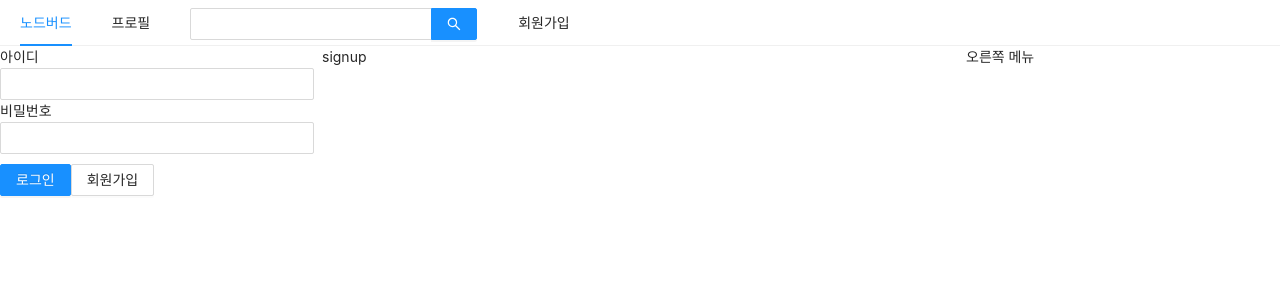
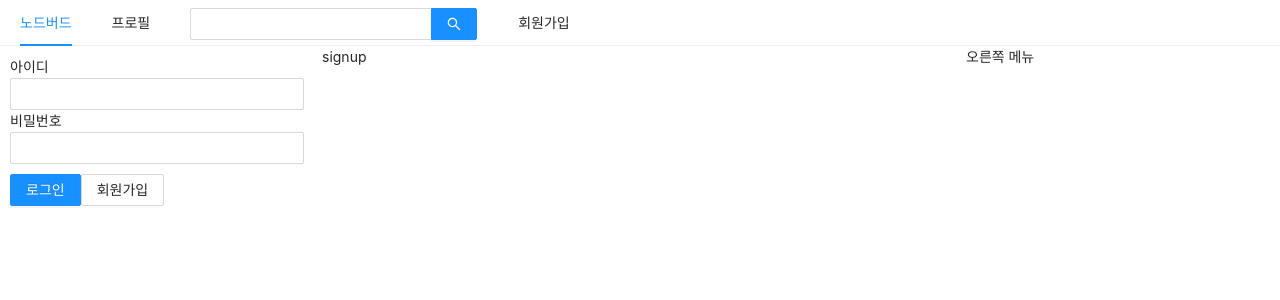
Before and after one commit to YuSunjo/react-node_bird, a Next.js app in the folder front/: page /signup in a window 1280 px wide. Shown: the top 300 px of the page. Built offline with nearby package versions, Linux system fonts and the light colour scheme.

Commit message:
fixed and 더미데이터로 로그인

```diff
--- a/front/components/AppLayout.js
+++ b/front/components/AppLayout.js
@@ -35,7 +35,7 @@
             {/* gutter 컨텐츠들끼리의 padding  */}
             <Row gutter={8}>
                 <Col xs={24} md={6}>
-                    {isLoggedin ? <UserProfile /> : <LoginForm />}
+                    {isLoggedin ? <UserProfile setIsLoggedin={setIsLoggedin} /> : <LoginForm setIsLoggedin={setIsLoggedin} />}
                 </Col>
                 <Col xs={24} md={12}>
                     {children}
--- a/front/components/LoginForm.js
+++ b/front/components/LoginForm.js
@@ -1,6 +1,6 @@
 import React,{useState ,useCallback} from 'react';
-import { Button, Form, Input } from 'antd'
-import Link from 'next/link'
+import { Button, Form, Input } from 'antd';
+import Link from 'next/link';
 import styled from 'styled-components';
 
 //인라인으로 쓰면 객체가 계속 생성되서 리랜더링이 된다.
@@ -8,7 +8,11 @@
     margin-top : 10px;
 `;
 
-const LoginForm =() => {
+const FormWrapper = styled(Form)`
+    padding: 10px;
+`;
+
+const LoginForm =({setIsLoggedin}) => {
 
     const [id, setId] = useState('');
     const [password, setPassword] = useState('')
@@ -21,9 +25,16 @@
     const onChangePassword = useCallback( (e) => {
         setPassword(e.target.value)
     },[]);
+
+    const onSubmitForm = useCallback(() => {
+        console.log(id, password);
+        setIsLoggedin(true);
+    },[id,password]);
+
     //react form 라이브러리도 있다.
+    //onFinish는 e.preventDefault가 적용이 되어 있다.
     return (
-        <Form>
+        <FormWrapper onFinish={onSubmitForm}>
             <div>
                 <label htmlFor="user-id">아이디</label>
                 <br />
@@ -36,13 +47,13 @@
             </div>
             {/* const style = useMemo(() => ({marginTop: 10}),[]);   -----useMemo로 해도 됨 */}
             <ButtonWrapper>
-                <Button type="primary" htmlFor="submit" loading={false}>로그인</Button>
+                <Button type="primary" htmlType="submit" loading={false}>로그인</Button>
                 <Link href="/signup"><a><Button>회원가입</Button></a></Link>
             </ButtonWrapper>
             <div>
 
             </div>
-        </Form>
+        </FormWrapper>
     )
 }
 
--- a/front/components/UserProfile.js
+++ b/front/components/UserProfile.js
@@ -1,10 +1,25 @@
-import React from 'react'
+import React, {useCallback} from 'react';
+import { Avatar, Button, Card } from 'antd';
 
-const UserProfile = () => {
+const UserProfile = ( {setIsLoggedin} ) => {
+    const onLogOut = useCallback(() => {
+        setIsLoggedin(false);
+    },[]);
+
     return (
-        <div>
-
-        </div>
+        <Card
+            actions={[
+                <div key="twit">쨱쨱<br />0</div>,
+                <div key="followings">팔로잉<br />0</div>,
+                <div key="follower">팔로워<br />0</div>,
+            ]}
+        >
+            <Card.Meta
+                avatar={<Avatar>SJ</Avatar>}
+                title="sunjo"
+            />
+            <Button onClick={onLogOut}>로그아웃</Button>
+        </Card>
     )
 }
 
```
